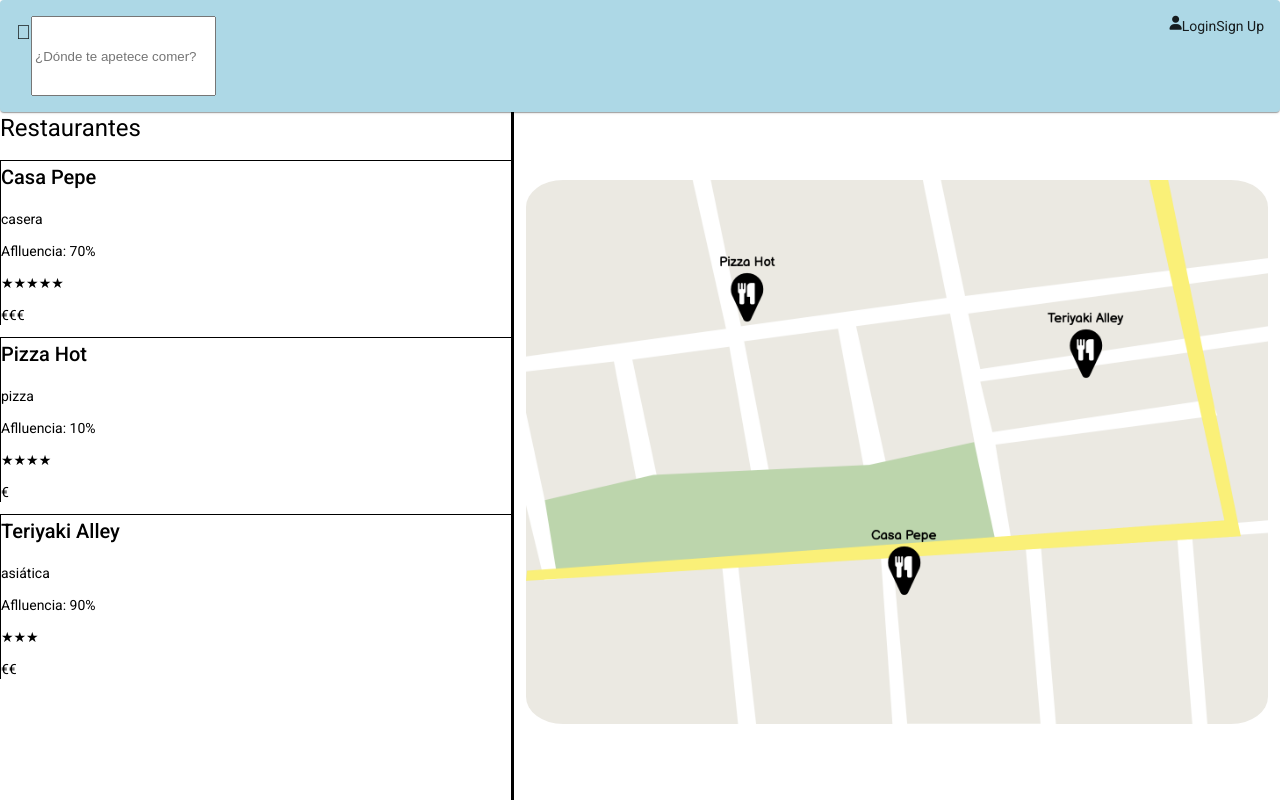
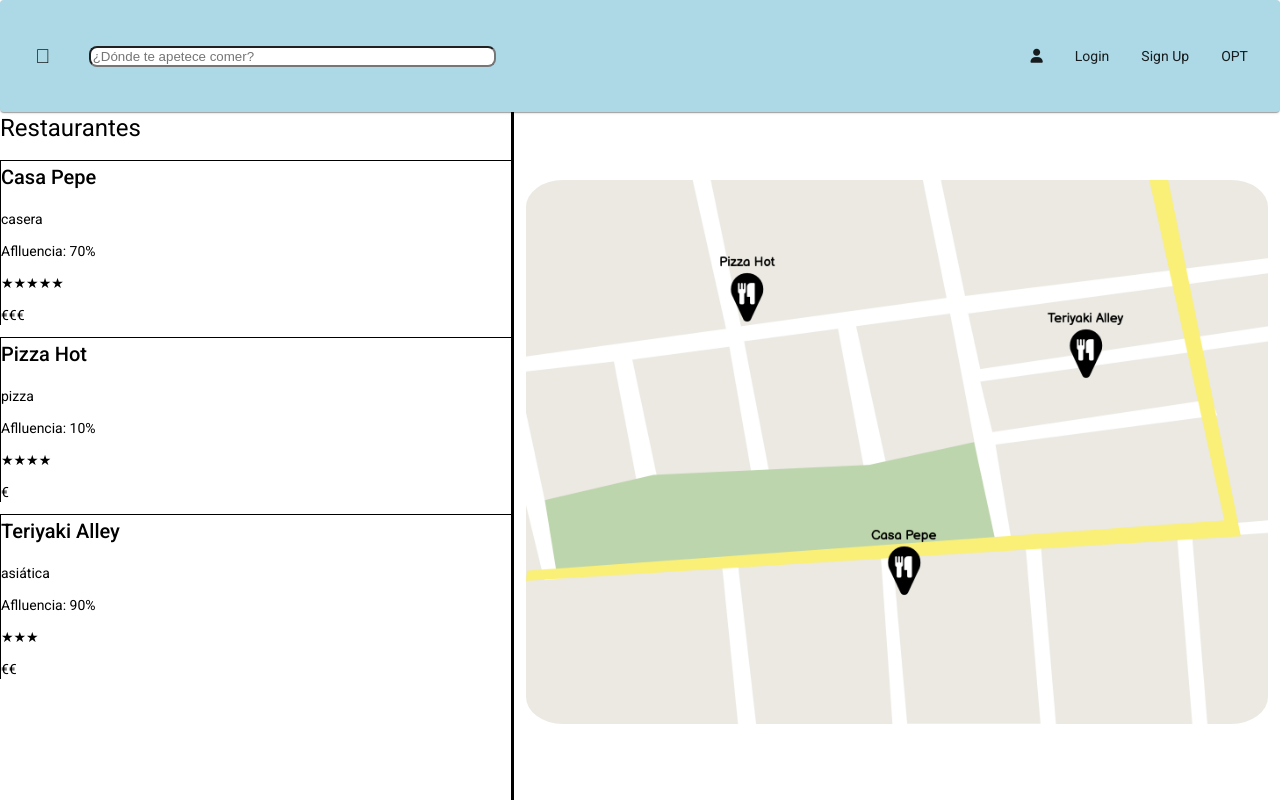
Before and after one commit to MiguelEPV/prototipo, an Angular app: page / in a window 1280 px wide. Built offline with nearby package versions, Linux system fonts and the light colour scheme.

Commit message:
header stilacho

```diff
--- a/src/app/app.component.html
+++ b/src/app/app.component.html
@@ -9,6 +9,7 @@
     <i class="fa-solid fa-user"></i>
   <p>Login</p>
   <p>Sign Up</p>
+  <span class='bi bi-three-dots-vertical'>OPT</span>
   </div>
 </mat-card>
 <div class="main_container">
--- a/src/styles.scss
+++ b/src/styles.scss
@@ -10,6 +10,7 @@ mat-dialog-container {
     background-color: lightblue;
     height: 80px;
     display:flex;
+    align-items: center;
 
     p{
         transition: all .2s ease-in-out;
@@ -19,10 +20,24 @@ mat-dialog-container {
         transform: scale(1.1);
 
     }
+
+    div{
+        align-items: center;
+        p,h2{
+            margin-bottom: 0px;
+        }
+    }
 }
 
 .head1{
     display: flex;
+    justify-content: space-around;
+    width:40%;
+
+    input{
+        border-radius: 8px;
+        width:80%;
+    }
 
 
 }
@@ -30,6 +45,9 @@ mat-dialog-container {
 .head2{
     display:flex;
     margin-left: auto;
+    justify-content: space-around;
+    width:20%;
+
 
 }
 
```
